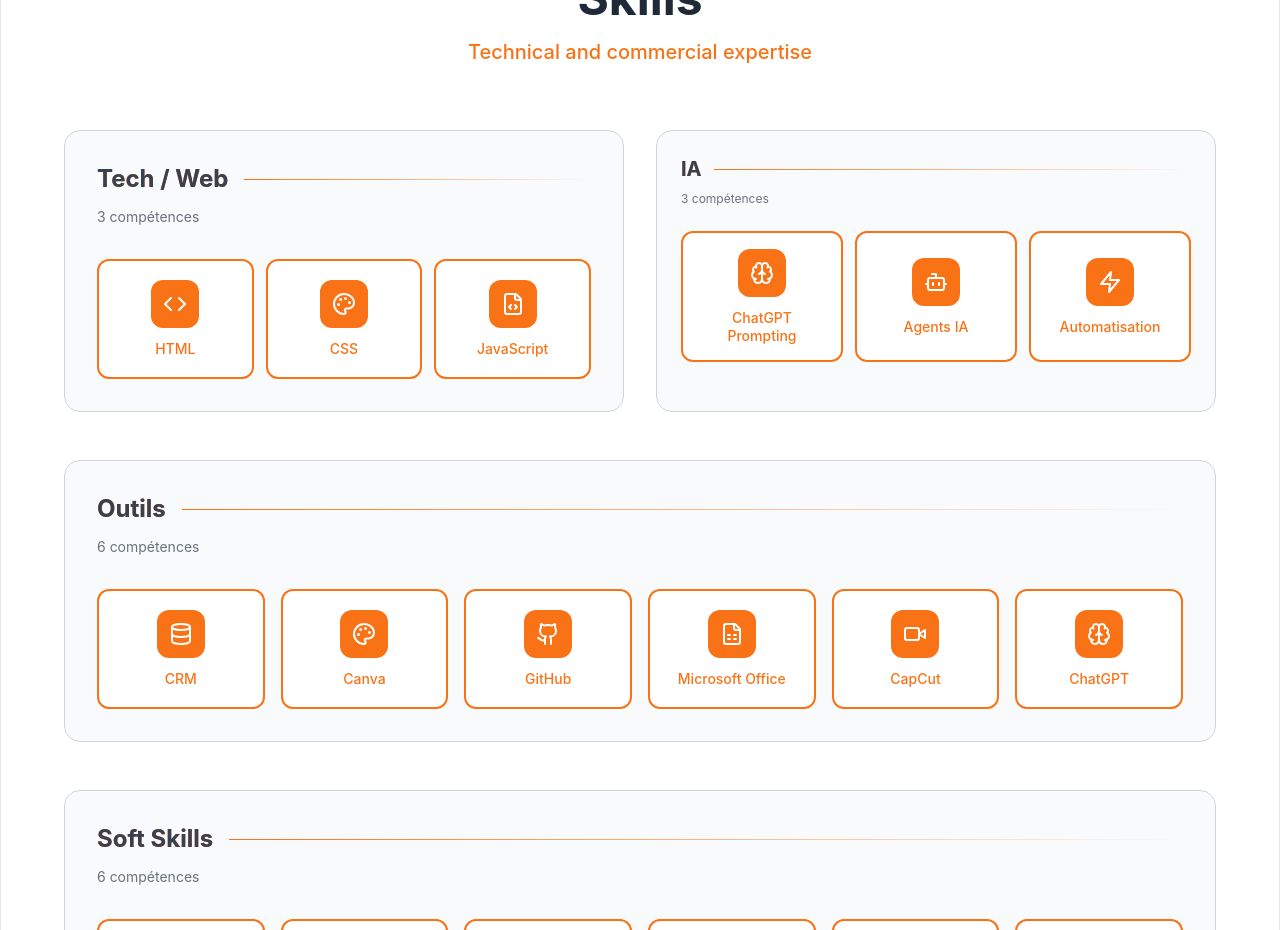
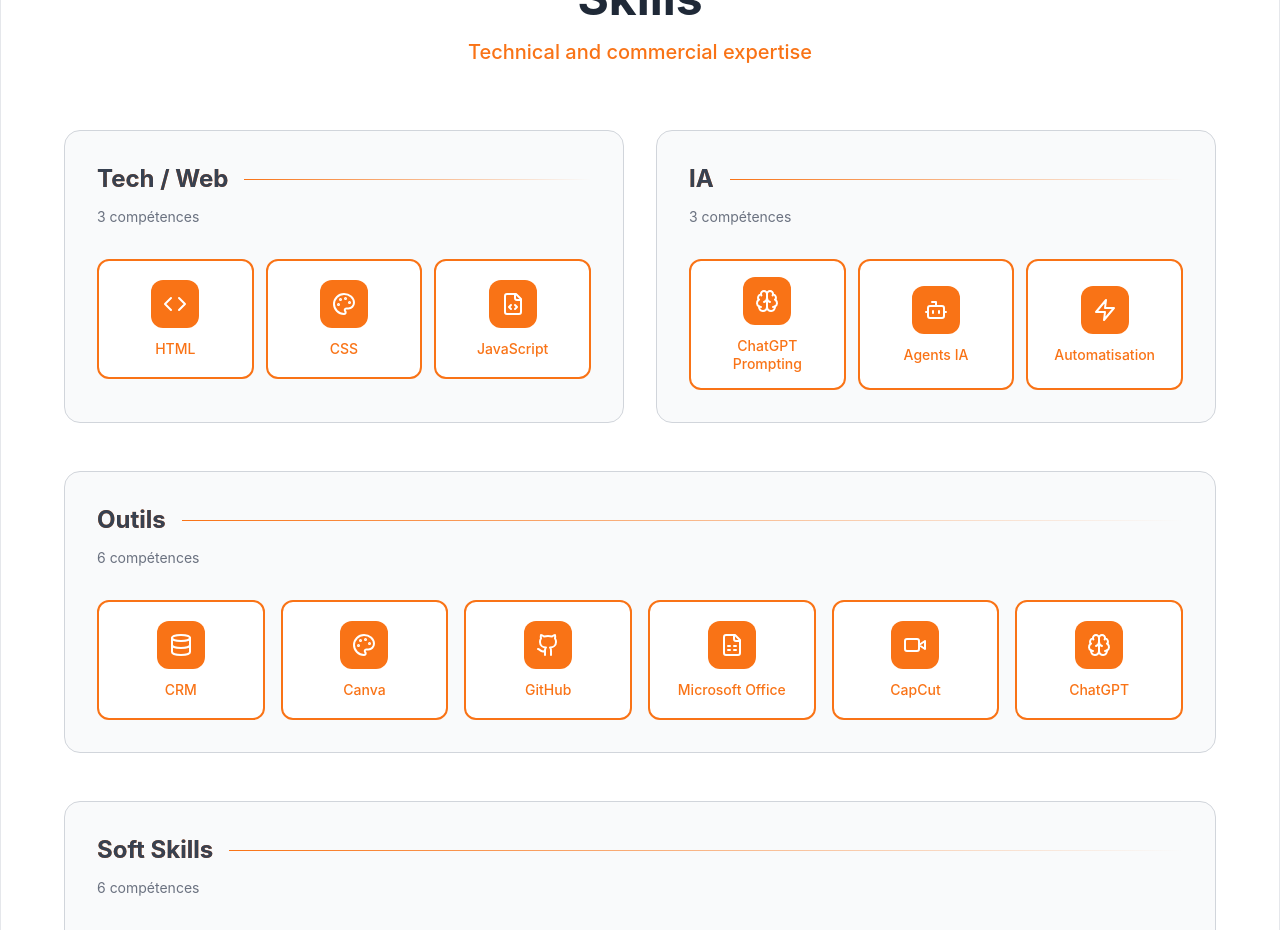
Before and after one commit to Raphael91000/portofolio, a React (Vite) app: page / in a window 1280 px wide. Shown: the part 4720-5650 px from the top of the page. Built offline with nearby package versions, Linux system fonts and the light colour scheme.

Commit message:
modif taille skils

```diff
--- a/src/components/sections/Skills.tsx
+++ b/src/components/sections/Skills.tsx
@@ -144,16 +144,16 @@ const Skills: React.FC = () => {
                 initial={{ opacity: 0, x: 50 }}
                 animate={isInView ? { opacity: 1, x: 0 } : { opacity: 0, x: 50 }}
                 transition={{ duration: 0.6, delay: 0.1 }}
-                className="bg-gray-50 dark:bg-gray-800 rounded-2xl p-6 border border-gray-200 dark:border-gray-700"
+                className="bg-gray-50 dark:bg-gray-800 rounded-2xl p-8 border border-gray-200 dark:border-gray-700"
               >
-                <div className="mb-6">
-                  <h3 className="text-xl font-bold text-gray-900 dark:text-white mb-2 flex items-center">
+                <div className="mb-8">
+                  <h3 className="text-2xl font-bold text-gray-900 dark:text-white mb-3 flex items-center">
                     <span className="bg-gradient-to-r from-orange-500 to-orange-600 bg-clip-text text-transparent">
                       {iaCategory.title}
                     </span>
-                    <div className="ml-3 flex-1 h-px bg-gradient-to-r from-orange-500 to-transparent"></div>
+                    <div className="ml-4 flex-1 h-px bg-gradient-to-r from-orange-500 to-transparent"></div>
                   </h3>
-                  <p className="text-gray-600 dark:text-gray-400 text-xs">
+                  <p className="text-gray-600 dark:text-gray-400 text-sm">
                     {iaCategory.skills.length} compétence{iaCategory.skills.length > 1 ? 's' : ''}
                   </p>
                 </div>
```
